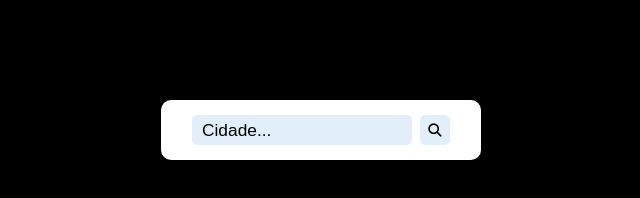
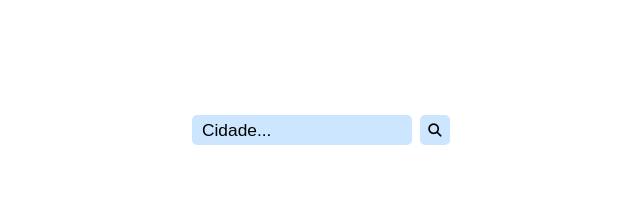
Before and after one commit to RonaldoFidelis/Open-Weather, a plain HTML site: page index.html in a window 1280 px wide. Shown: the whole page, without its empty margins (319-959 px from the left). Drawn offline with Linux system fonts and the light colour scheme.

Commit message:
Feat: ChangedColorsBg

```diff
--- a/src/main.js
+++ b/src/main.js
@@ -41,7 +41,7 @@ async function previsao(cidade) {
         btn_procurar.style.backgroundColor = '#e2effb';
         img.src = 'assets/rain.png';
     } else if (get_data.weather[0].main == 'Clouds') {
-        box.style.backgroundImage = 'linear-gradient(#FFDF01 10%, #C3C8C4 50%)';
+        box.style.backgroundImage = 'linear-gradient(#fff370 20%, #C3C8C4 50%)';
         input_cidade.style.backgroundColor = '#F2F2C2';
         btn_procurar.style.backgroundColor = '#F2F2C2';
         img.src = 'assets/cloud.png';
@@ -71,3 +71,5 @@ async function previsao(cidade) {
 btn_procurar.addEventListener('click', () => {
     previsao(input_cidade.value);
 })
+
+//fff370 FFDF01
--- a/src/style.css
+++ b/src/style.css
@@ -10,7 +10,7 @@ body {
     justify-content: center;
     align-items: center;
     margin-top: 100px;
-    background-color: #000;
+    background-color: #ffffff;
 }
 
 .box {
@@ -42,7 +42,7 @@ body {
     border: none;
     outline: 0;
     border-radius: 5px;
-    background-color: #e2effb;
+    background-color: #cce6ff;
     padding: 10px;
     font-size: 13pt;
     text-align: left;
@@ -58,7 +58,7 @@ body {
     height: 30px;
     border: none;
     border-radius: 5px;
-    background-color: #e2effb;
+    background-color: #cce6ff;
     cursor: pointer;
 }
 
```
Also changed, not shown: 1 other file.
